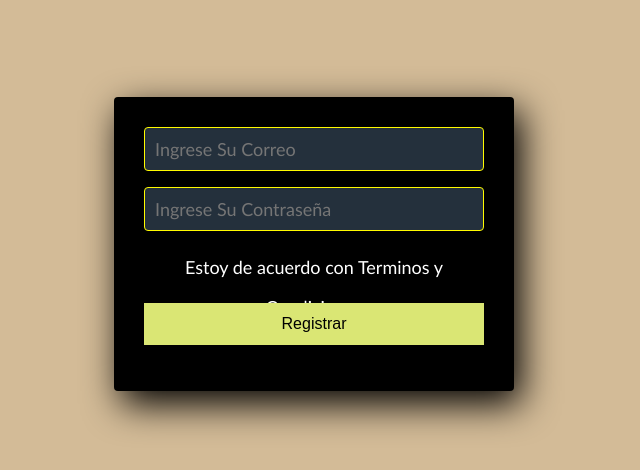
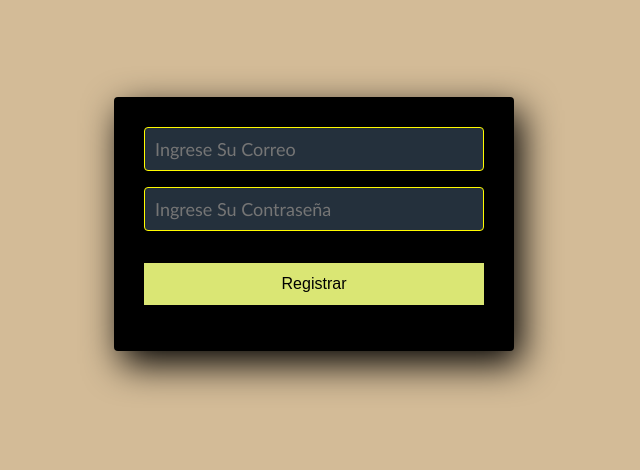
Before and after one commit to Axel-Abreu/calculadoraPostLogin, a plain HTML site: page index.html in a window 1280 px wide. Shown: the part 202-672 px from the top of the page, without its empty margins (326-966 px from the left). Drawn offline with Linux system fonts and the light colour scheme.

Commit message:
version final de la pagina login

```diff
--- a/index.html
+++ b/index.html
@@ -11,7 +11,7 @@
     <section class="form-register">
     <input class="controls" type="email" name="correo" id="correo" placeholder="Ingrese Su Correo">
     <input class="controls" type="password" name="correo" id="correo" placeholder="Ingrese Su Contraseña">
-    <p>Estoy de acuerdo con <a href="" target="_blank">Terminos y Condiciones</a></p>
+
     <a href="" target="_blank">
         <input class="botons" type="submit" value="Registrar">
       </a>
```
